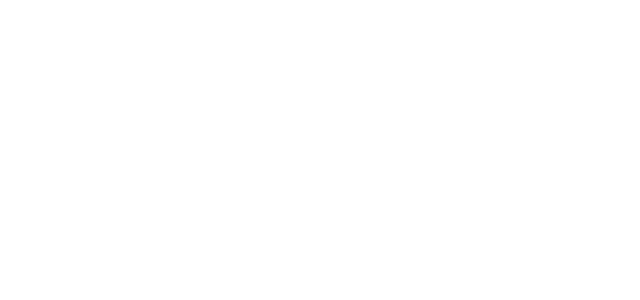
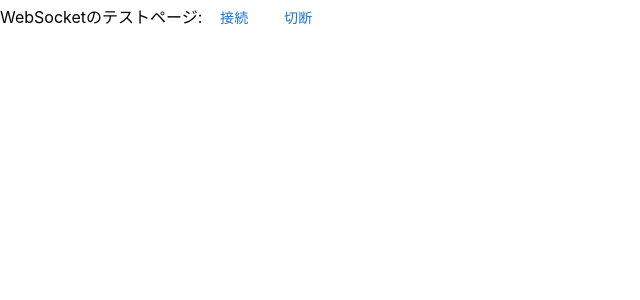
Before and after one commit to takenoko1395/aster, a React (Create React App) app: page /socket in a window 1280 px wide. Before the commit this address had no page. Shown: the top 300 px of the page, without its empty margins (0-640 px from the left). Built offline with nearby package versions, Linux system fonts and the light colour scheme.

Commit message:
WebSocketのLocalServerを追加

```diff
--- a/src/App.js
+++ b/src/App.js
@@ -5,6 +5,7 @@
 import Register from "./register";
 import Login from "./login";
 import Mypage from "./mypage";
+import Socket from './socket.tsx';
 
 const App = () => {
   return (
@@ -13,6 +14,7 @@
         <Routes>
           <Route path={`/register/`} element={<Register />} />
           <Route path={`/login/`} element={<Login />} />
+          <Route path={`/socket`} element={<Socket />} />
           <Route path={`/`} element={<Mypage />} />
         </Routes>
       </BrowserRouter>
--- /dev/null
+++ b/src/socket.tsx
@@ -0,0 +1,30 @@
+import { Button } from '@mui/material';
+import { io } from 'socket.io-client';
+
+let socket: any;
+const Socket = () => {
+    const onConnect = () => {
+        socket = io('ws://127.0.0.1:5050');
+
+        socket.on('connect', (payload:any) => {
+            console.log('websocket connect:',payload);
+        })
+        socket.on('disconnect', (event:any) => {
+            console.log('websocket disconnect');
+        })
+    };
+
+    const onDisconnect = () => {
+        socket?.close();
+    };
+
+    return (
+        <div>
+            WebSocketのテストページ:
+            <Button onClick={onConnect}>接続</Button>
+            <Button onClick={onDisconnect}>切断</Button>
+        </div>
+    );
+};
+
+export default Socket;
```
Also changed, not shown: local-server/app.js (added, +29 -0 lines), package.json (+7 -1 lines), 2 other files (tests, documents, lock files or other folders).
